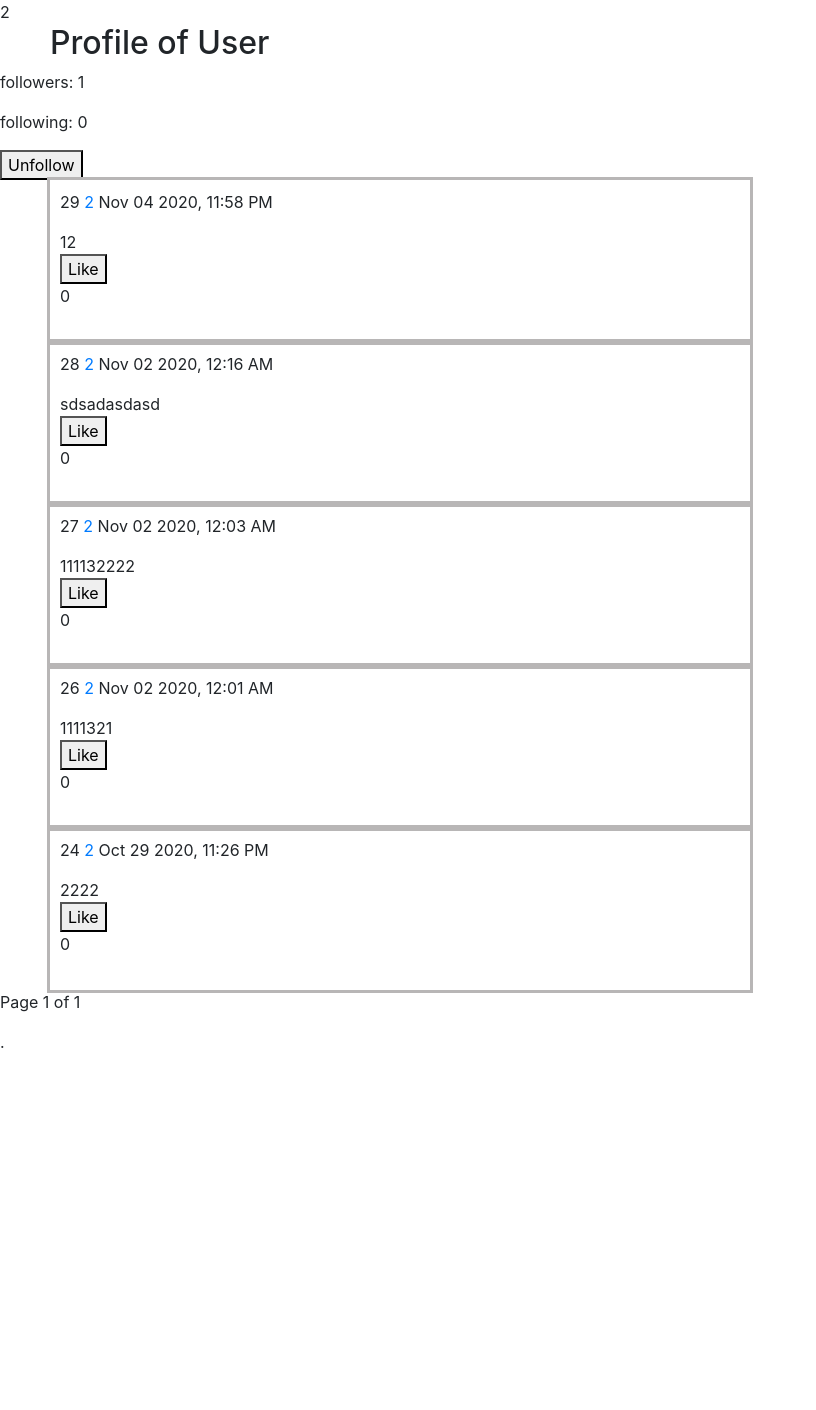
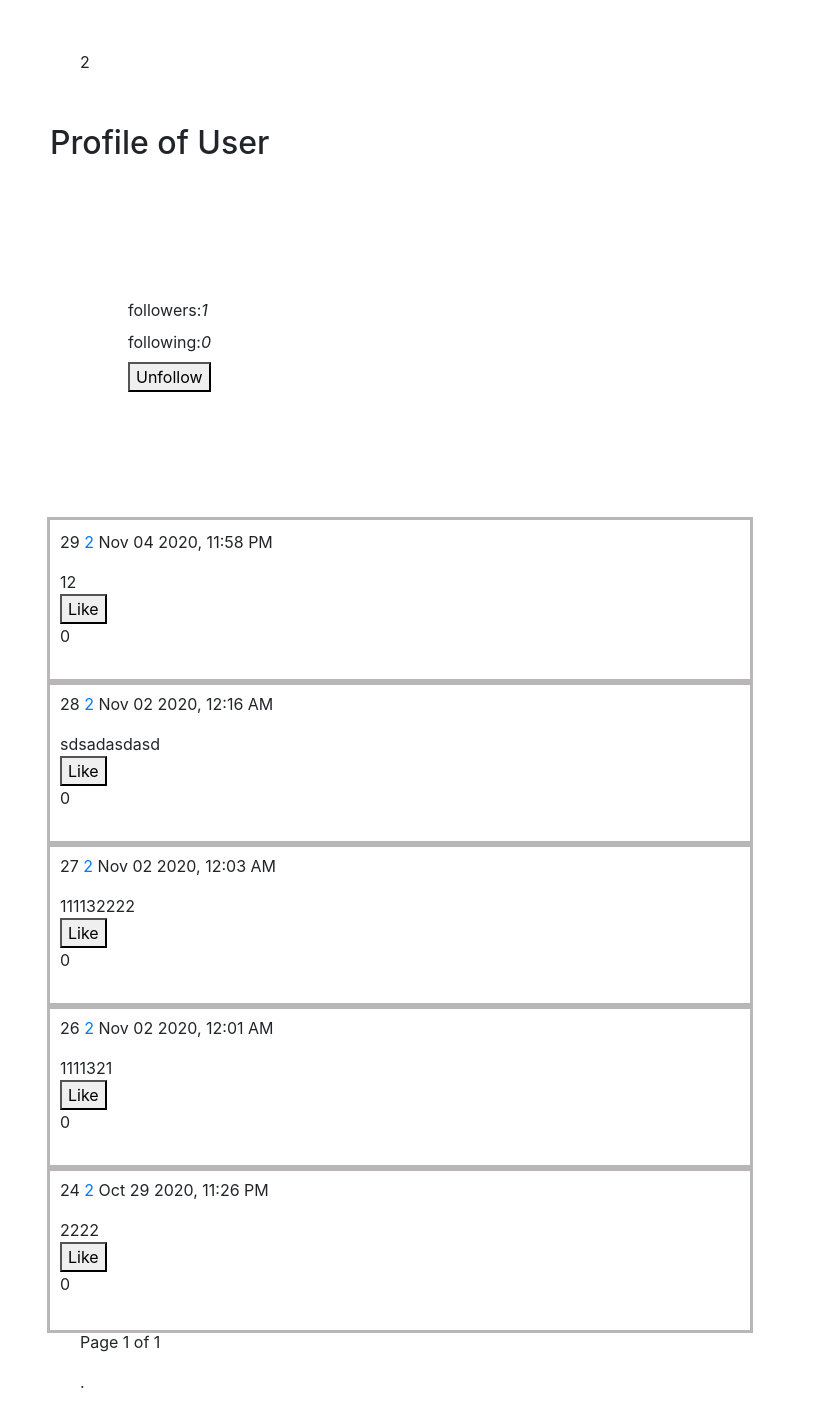
Before and after one commit to ttee/learnCS50w, a Django app: page /2 in a window 1280 px wide. Shown: the part 76-1486 px from the top of the page, without its empty margins (0-816 px from the left). Before the commit the page ends 1124 px from the top, so only its background shows below. Run offline with Django 3.2, Linux system fonts and the light colour scheme; a user stored in the database is signed in; data comes from the database, SQL or seed files in the repository; some libraries are stand-ins or nearby versions.

Commit message:
completion of project 4 - network

```diff
--- a/network/network/static/network/network.js
+++ b/network/network/static/network/network.js
@@ -346,6 +346,8 @@ function follow() {
       //load_mailbox('sent');
       console.log(result.num_following_list, result.num_followers_list);
       console.log("hello", document.querySelector('#follow-stats'))
+      document.querySelector(`#following-stats`).textContent = result.num_following_list
+      document.querySelector(`#followers-stats`).textContent = result.num_followers_list
       if (this.innerText === 'Unfollow') {
         this.innerText = 'Follow'
       } else {
@@ -396,7 +398,7 @@ function compose_post_pagination(user_id, page_obj) {
     }
 
     body = `
-              <span class="step-links">
+              <span class="step-links" style="padding-left: 80px;">
                   ${prev}
                   <span class="current">
                       Page ${page_obj.number } of ${page_obj.num_pages}<p><p><p><p>.
--- a/network/network/static/network/styles.css
+++ b/network/network/static/network/styles.css
@@ -151,3 +151,17 @@ border-radius: 0;
     position: relative;
     left: 50px;
 }
+
+.something {
+    padding-top: 50px;
+    padding-right: 30px;
+    padding-bottom: 50px;
+    padding-left: 80px;
+  }
+
+/* .step-links {
+    padding-top: 50px;
+    padding-right: 30px;
+    padding-bottom: 50px;
+    padding-left: 80px;
+  } */
--- a/network/network/templates/network/index.html
+++ b/network/network/templates/network/index.html
@@ -4,7 +4,7 @@
 {% block body %}
 {% csrf_token %}
 
-<div id="page_mode" value= ''> {{ page_mode }}
+<div id="page_mode" value= '' class='something'> {{ page_mode }}
 </div>
 
 <div>
@@ -25,10 +25,10 @@
 </div>
 
 
-<div id="profile-view">
-    <div id="follow-stats">
-        <p>followers: {{ num_followers_list }} <br></p>
-        <p>following: {{ num_following_list }} </p>
+<div id="profile-view" style="padding: 10%;">
+    <div id="follow-stats" >
+        <label>followers:  </label><var id='followers-stats'>{{ num_followers_list }} </var><br>
+        <label>following:  </label><var id='following-stats'>{{ num_following_list }} </var>
     </div>
 
     {%if user.id != profile_user_id %}
```
